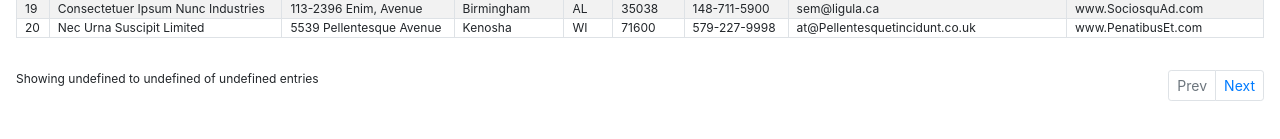
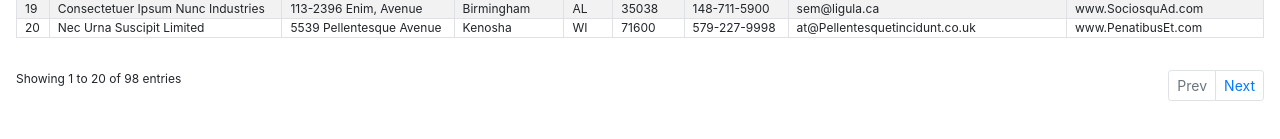
Before and after one commit to anjibman/inventory-control, a React (Create React App) app: page / in a window 1280 px wide. Shown: the part 471-610 px from the top of the page. Built offline with nearby package versions, Linux system fonts and the light colour scheme.

Commit message:
Extract out common page start and end index calculation

```diff
--- a/src/data-table/DataTable.js
+++ b/src/data-table/DataTable.js
@@ -15,6 +15,13 @@ const DataTable = () => {
 
     const [pageSize, setPageSize] = useState(DEFAULT_PAGE_SIZE);
     const [currentPage, setCurrentPage] = useState(DEFAULT_PAGE);
+
+    const startIndex = (currentPage - 1) * pageSize;
+    const endIndex = () => {
+        const numPages = Math.ceil(data.length / pageSize);
+        const isLastPage = currentPage === numPages;
+        return isLastPage ? data.length : pageSize * currentPage;
+    };
 
     const data = React.useMemo(
         () => suppliers,
@@ -50,14 +57,15 @@ const DataTable = () => {
             <TableTop pageSizeHandler={handlePageSizeChange} pageSize={pageSize}/>
             <TableContent
                 columns={columns}
-                currentPage={currentPage}
                 data={data}
-                pageSize={pageSize}
+                startIndex={startIndex}
+                endIndex={endIndex()}
             />
             <TableBottom
-                pageSize={pageSize}
+                endIndex={endIndex()}
+                paginationHandler={handlePaginationChange}
+                startIndex={startIndex}
                 total={data.length}
-                paginationHandler={handlePaginationChange}
             />
         </div>
     );
--- a/src/data-table/bottom/TableBottom.js
+++ b/src/data-table/bottom/TableBottom.js
@@ -9,7 +9,11 @@ import TableBody from '../content/body/TableBody';
 function TableBottom(props) {
     return (
         <div className='table-bottom'>
-            <TableInfo/>
+            <TableInfo
+                endIndex={props.endIndex}
+                startIndex={props.startIndex}
+                total={props.total}
+            />
             <PaginationBar
                 pageSize={props.pageSize}
                 total={props.total}
@@ -20,7 +24,10 @@ function TableBottom(props) {
 }
 
 TableBottom.propTypes = {
-    paginationHandler: PropTypes.func.isRequired
+    endIndex: PropTypes.string.isRequired,
+    paginationHandler: PropTypes.func.isRequired,
+    startIndex: PropTypes.string.isRequired,
+    total: PropTypes.string.isRequired
 };
 
 export default TableBottom;
--- a/src/data-table/bottom/TableInfo.js
+++ b/src/data-table/bottom/TableInfo.js
@@ -1,15 +1,15 @@
 import React from 'react';
 import * as PropTypes from 'prop-types';
 
-function TableInfo({pageStart, pageEnd, total}) {
+function TableInfo({startIndex, endIndex, total}) {
     return (
-        <p>{`Showing ${pageStart} to ${pageEnd} of ${total} entries`}</p>
+        <p>{`Showing ${startIndex + 1} to ${endIndex} of ${total} entries`}</p>
     )
 }
 
 TableInfo.propTypes = {
-    pageStart: PropTypes.string.isRequired,
-    pageEnd: PropTypes.string.isRequired,
+    endIndex: PropTypes.string.isRequired,
+    startIndex: PropTypes.string.isRequired,
     total: PropTypes.string.isRequired
 };
 
--- a/src/data-table/content/TableContent.js
+++ b/src/data-table/content/TableContent.js
@@ -14,9 +14,9 @@ function TableData(props) {
             <TableHead columns={props.columns}/>
             <TableBody
                 columns={props.columns}
-                currentPage={props.currentPage}
+                startIndex={props.startIndex}
                 data={props.data}
-                pageSize={props.pageSize}
+                endIndex={props.endIndex}
             />
         </Table>
     );
@@ -24,10 +24,9 @@ function TableData(props) {
 
 TableData.propTypes = {
     columns: PropTypes.array.isRequired,
-    currentPage: PropTypes.string.isRequired,
     data: PropTypes.array.isRequired,
-    pageStart: PropTypes.string.isRequired,
-    total: PropTypes.string.isRequired
+    startIndex: PropTypes.string.isRequired,
+    endIndex: PropTypes.string.isRequired
 };
 
 export default TableData;
--- a/src/data-table/content/body/TableBody.js
+++ b/src/data-table/content/body/TableBody.js
@@ -5,16 +5,12 @@ import TableBodyRow from './TableBodyRow';
 import * as PropTypes from 'prop-types';
 
 function TableBody(props) {
-    const { columns, pageSize, currentPage, data} = props;
-    const numPages = Math.ceil(data.length / pageSize);
-    const isLastPage = currentPage === numPages;
-    const end =  isLastPage ? data.length : pageSize * currentPage;
-    const start = (currentPage - 1) * pageSize;
+    const { columns, startIndex, endIndex, data} = props;
 
     return (
         <tbody>
         {
-            data.slice(start, end).map((supplier) => {
+            data.slice(startIndex, endIndex).map((supplier) => {
                 return <TableBodyRow columns={columns} rowData={supplier} />;
             })
         }
@@ -24,9 +20,9 @@ function TableBody(props) {
 
 TableBody.propTypes = {
     columns: PropTypes.array.isRequired,
-    currentPage: PropTypes.string.isRequired,
+    start: PropTypes.string.isRequired,
     data: PropTypes.array.isRequired,
-    pageStart: PropTypes.string.isRequired
+    end: PropTypes.string.isRequired
 };
 
 export default TableBody;
```
